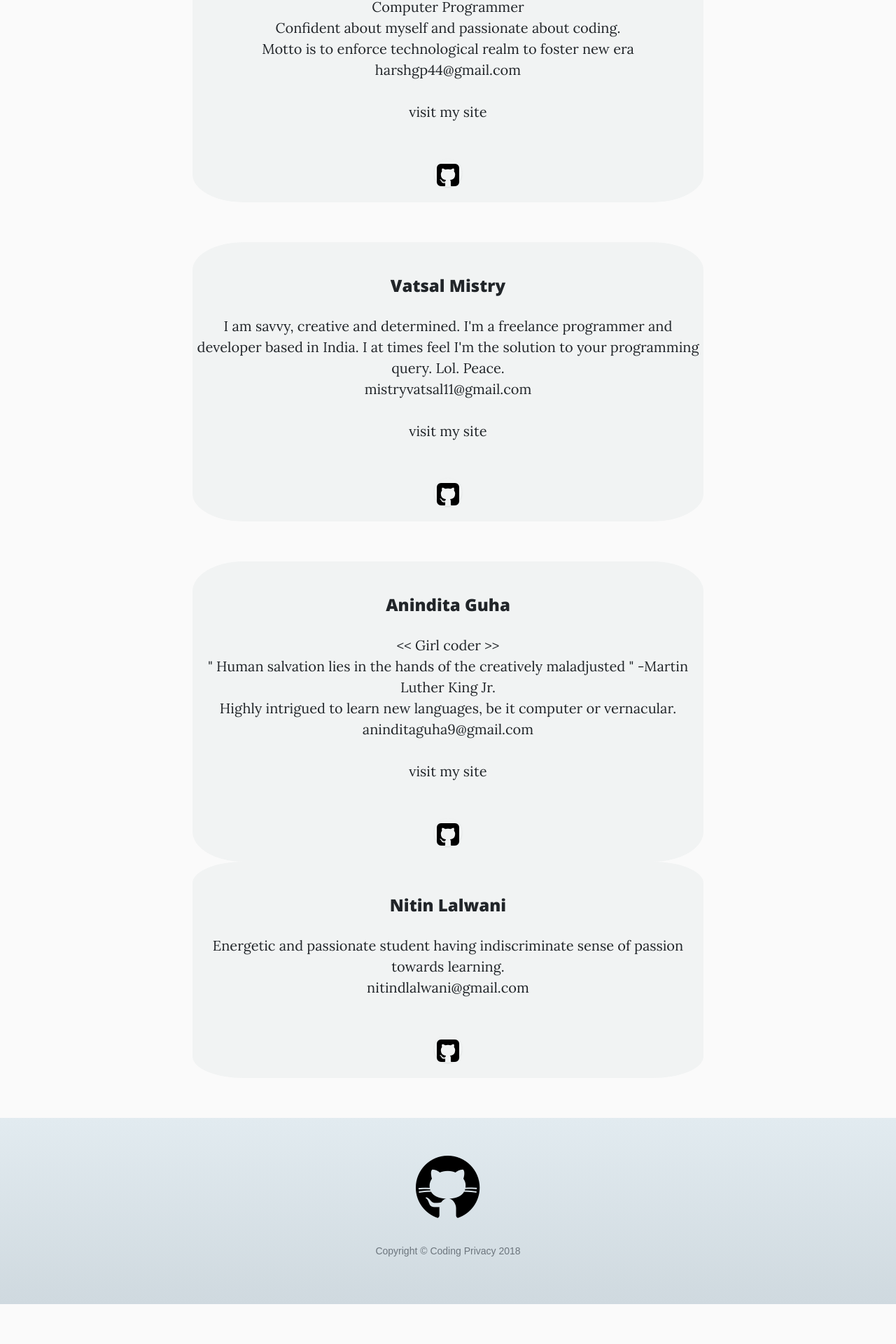
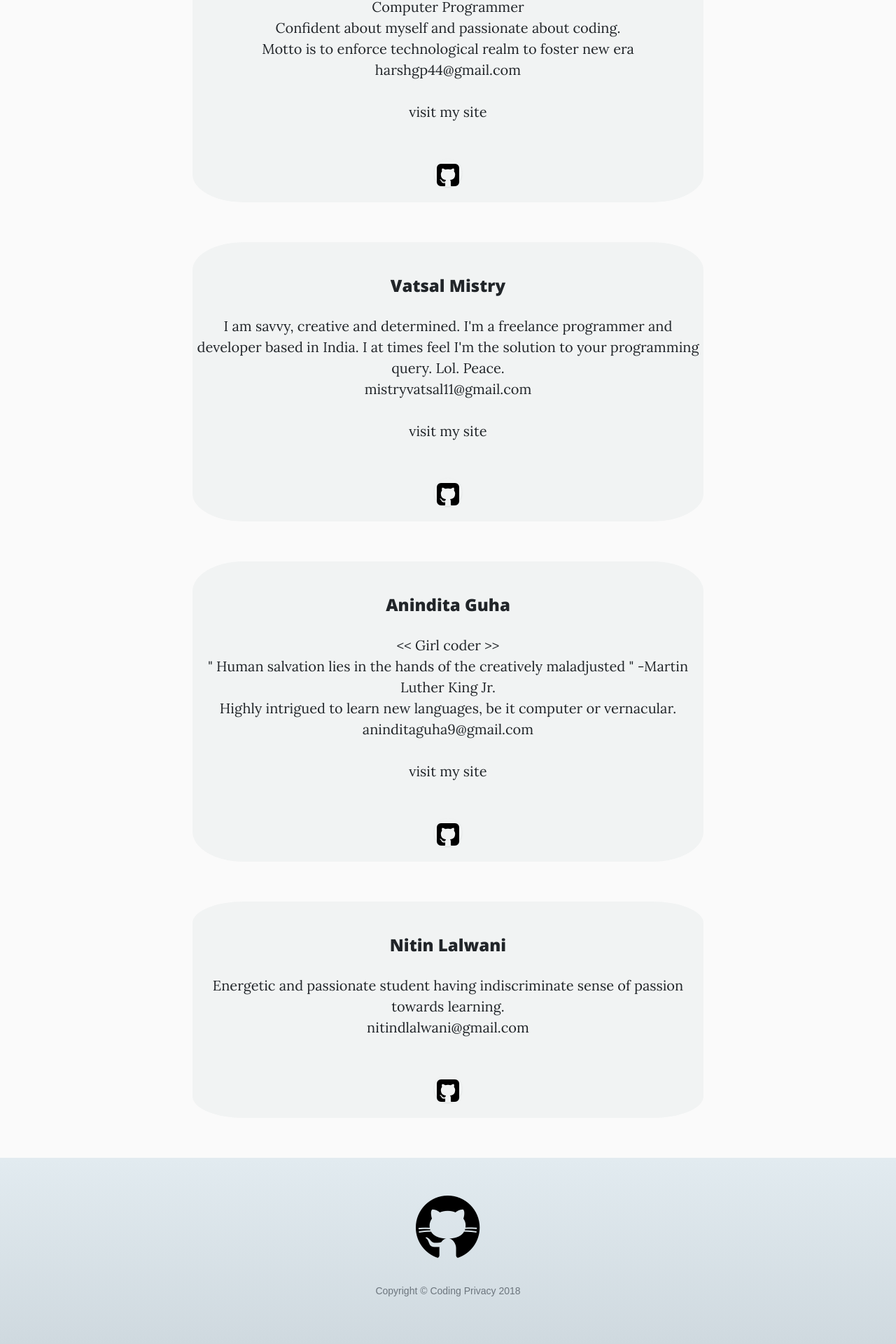
Before and after one commit to codingprivacy/codingprivacy.github.io, a Jekyll site: the page built from about.html, in a window 1280 px wide. Shown: the part 658-2578 px from the top of the page at 70% size. Built offline with Jekyll 4.4.1, drawn with Linux system fonts in a browser that asks for light colours; a style sheet for code colours, icons or effects is not loaded; before the commit the page ends 2521 px from its top, so only the background shows below that.

Commit message:
nitin added

```diff
--- a/about.html
+++ b/about.html
@@ -73,7 +73,8 @@
                                   </p>
                                   <ul class="social-icon"><li><a href="https://github.com/riyashekann"><img src="{{ site.url }}/img/icons/github-sign.png"></a></li></ul>
                                 </div>
-    <div id="intro_harsh" style="background:#f1f3f3;border-radius: 10%">
+        <br><br>
+    <div id="intro_nitin" style="background:#f1f3f3;border-radius: 10%">
         <br>
                                    <h3 style="text-align: center;">Nitin Lalwani</h3>
                                    <p style="text-align: center; font-size: 20px; margin: 30px 0; font-family: 'Lora', 'Times New Roman', serif;">
```
